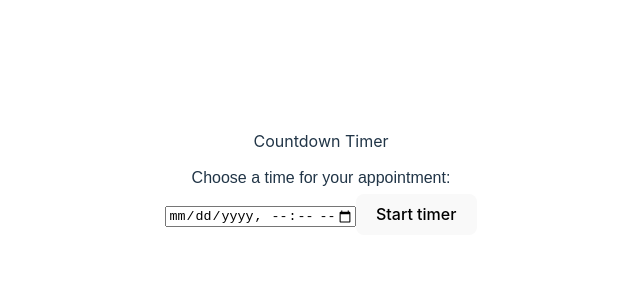
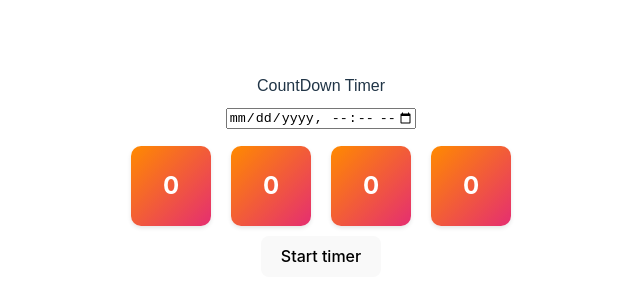
Before and after one commit to JTtime/Crio-Mini, a React (Vite) app in the folder CountDownTimer/: page / in a window 1280 px wide. Shown: the part 226-526 px from the top of the page, without its empty margins (319-959 px from the left). Built offline with nearby package versions, Linux system fonts and the light colour scheme.

Commit message:
countDown timer logic implenetation

```diff
--- a/CountDownTimer/src/main/LandingPage.jsx
+++ b/CountDownTimer/src/main/LandingPage.jsx
@@ -1,19 +1,49 @@
-import React from 'react';
-import DateRangePicker from '../sharedComponents/DateRange';
-import TimerButton from '../sharedComponents/TimerButton';
+import React, { useState } from "react";
+import DateRangePicker from "../sharedComponents/DateRange";
+import TimerButton from "../sharedComponents/TimerButton";
+import CountdownTimer from "../sharedComponents/CountDownTimer";
 
 const LandingPage = () => {
+  const [timer, setTimer] = useState("timerOff");
+  const [timerDuration, setTimerDuration] = useState(5000);
+  //   const timerDuration = 5000;
 
+  const handleTimerEnd = () => {
+    console.log("timer end");
+    setTimer("timerOver");
+  };
 
-    return (
-        <>
-        <p>Countdown Timer</p>
+  const handleTimerButtonClick = () => {
+    console.log("timer status", timer);
 
+    if (timer == "timerOn") {
+      setTimer("timerOff");
+    } else {
+      setTimerDuration(5000);
+      setTimer("timerOn");
+    }
+  };
 
-        <DateRangePicker/>
-        <TimerButton/>
-        </>
-    )
-}
+  const reduceTime = () => {
+    setTimerDuration(timeLeft => timeLeft - 1000);
+  }
 
-export  default LandingPage;
+  return (
+    <>
+      {/* <p>Countdown Timer</p> */}
+
+      <DateRangePicker />
+      <CountdownTimer
+        timerDuration={timerDuration}
+        onTimerEnd={handleTimerEnd}
+        reduceTime={reduceTime}
+      />
+      <TimerButton
+        timer={timer}
+        handleTimerButtonClick={handleTimerButtonClick}
+      />
+    </>
+  );
+};
+
+export default LandingPage;
--- /dev/null
+++ b/CountDownTimer/src/sharedComponents/CountDownTimer.css
@@ -0,0 +1,20 @@
+.countdown-container {
+    display: flex;
+    justify-content: center;
+    align-items: center;
+  }
+
+  .countdown-square {
+    width: 80px;
+    height: 80px;
+    background-image: linear-gradient(to bottom right, #ff8a00, #e52e71);
+    color: white;
+    font-size: 24px;
+    font-weight: bold;
+    display: flex;
+    justify-content: center;
+    align-items: center;
+    margin: 10px;
+    border-radius: 10px;
+    box-shadow: 0 2px 4px rgba(0, 0, 0, 0.1);
+  }
--- /dev/null
+++ b/CountDownTimer/src/sharedComponents/CountDownTimer.jsx
@@ -0,0 +1,38 @@
+import React, { useState, useEffect } from 'react';
+import './CountDownTimer.css'; // Import CSS file for styling
+
+const CountdownTimer = ({ timerDuration, onTimerEnd, reduceTime }) => {
+  const [timeLeft, setTimeLeft] = useState(timerDuration);
+
+  useEffect(() => {
+    let countdownInterval;
+    console.log('timer duration', timerDuration)
+    if (timerDuration <= 0) {
+      clearInterval(countdownInterval);
+      onTimerEnd(); // Trigger the function in the parent component
+    } else {
+      countdownInterval = setInterval(() => {
+        // setTimeLeft(timeLeft => timeLeft - 1000);
+        reduceTime();
+      }, 1000);
+    }
+    return () => clearInterval(countdownInterval);
+  }, [timeLeft, onTimerEnd, timerDuration]);
+
+
+  const days = Math.floor(timerDuration / (1000 * 60 * 60 * 24));
+  const hours = Math.floor((timerDuration % (1000 * 60 * 60 * 24)) / (1000 * 60 * 60));
+  const minutes = Math.floor((timerDuration % (1000 * 60 * 60)) / (1000 * 60));
+  const seconds = Math.floor((timerDuration % (1000 * 60)) / 1000);
+
+  return (
+    <div className="countdown-container">
+      <div className="countdown-square">{days}</div>
+      <div className="countdown-square">{hours}</div>
+      <div className="countdown-square">{minutes}</div>
+      <div className="countdown-square">{seconds}</div>
+    </div>
+  );
+};
+
+export default CountdownTimer;
--- a/CountDownTimer/src/sharedComponents/DateRange.jsx
+++ b/CountDownTimer/src/sharedComponents/DateRange.jsx
@@ -22,7 +22,7 @@ const DateRangePicker = () => {
   };
   return (
     <>
-      <label for="meeting-time">Choose a time for your appointment:</label>
+      <label for="meeting-time">CountDown Timer</label>
 
       <input
         type="datetime-local"
--- a/CountDownTimer/src/sharedComponents/TimerButton.jsx
+++ b/CountDownTimer/src/sharedComponents/TimerButton.jsx
@@ -1,11 +1,15 @@
 import React, { useState, useEffect } from "react";
 
-const TimerButton = () => {
-  const [timer, setTimer] = useState(false);
+const TimerButton = ({ timer, handleTimerButtonClick}) => {
+  // const [timer, setTimer] = useState(false);
+
+
 
   return (
     <>
-      <button onClick={()=>{setTimer(!timer)}}>{!timer ? "Start timer" : "Cancel timer"}</button>
+      <button onClick={handleTimerButtonClick}>
+        {timer == "timerOff" || timer == "timerOver" ? "Start timer" : "Cancel timer"}
+      </button>
     </>
   );
 };
```
